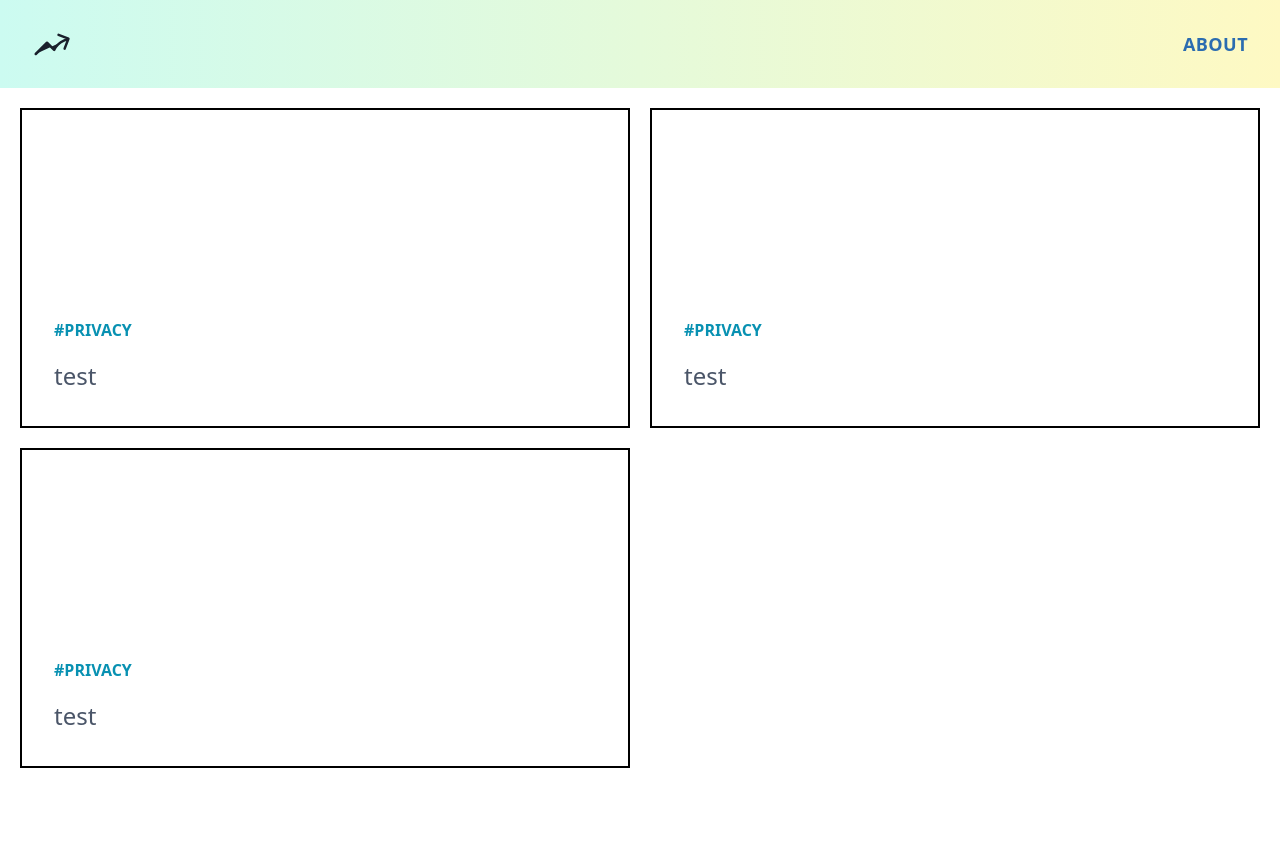
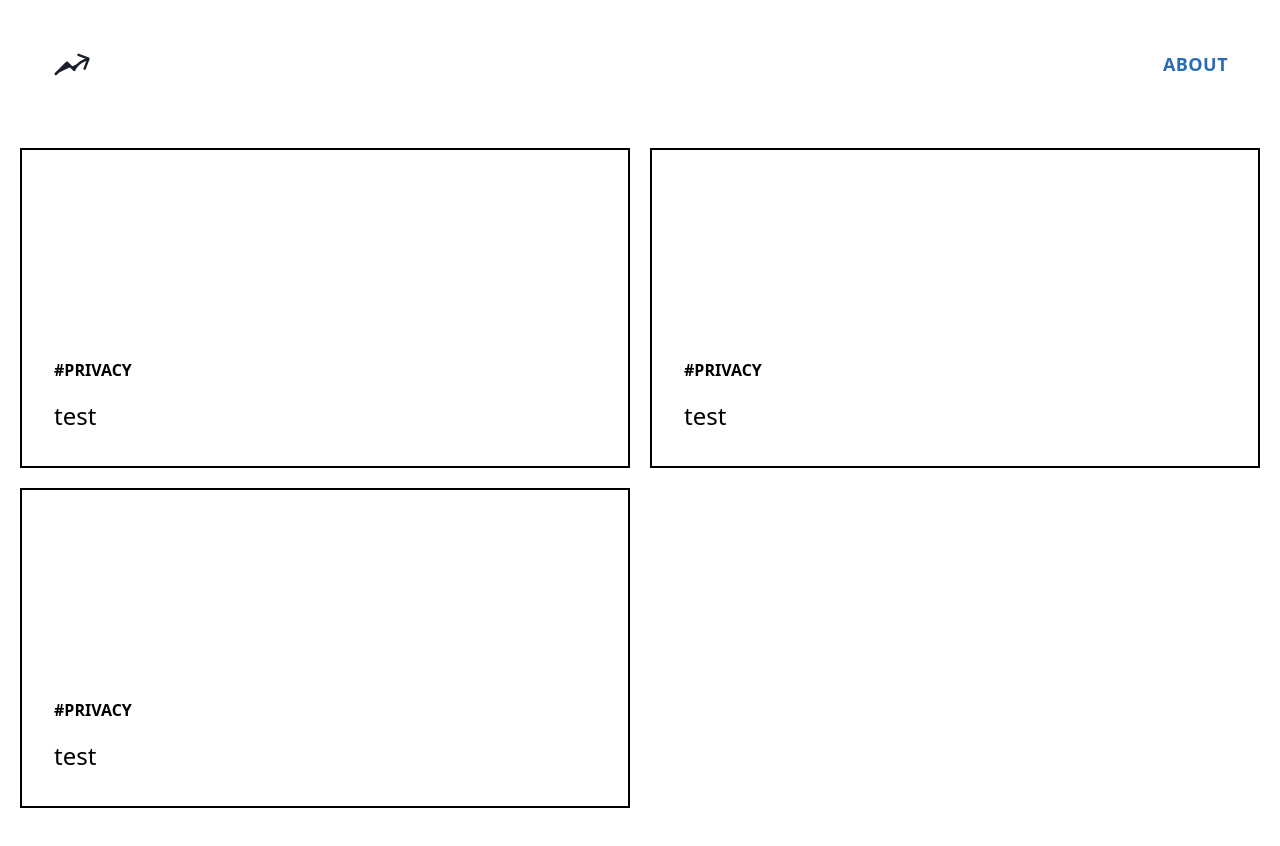
Before and after one commit to willisbrigge/cryptobasket.org, a Next.js app: page / in a window 1280 px wide. Shown: the top 846 px of the page. Built offline with nearby package versions, Linux system fonts and the light colour scheme.

Commit message:
theme clean up

```diff
--- a/src/blog/BlogGallery.tsx
+++ b/src/blog/BlogGallery.tsx
@@ -20,7 +20,7 @@ const BlogGallery = (props: IBlogGalleryProps) => (
 							<span className="absolute inset-0 border-2 border-black border-dashed" />
 							<div className="relative flex items-end h-full transition-transform transform bg-white border-2 border-black group-hover:-translate-x-2 group-hover:-translate-y-2">
 								<div className="px-8 pb-8 transition-opacity group-hover:opacity-0 group-hover:absolute">
-									<h2 className="font-semibold mb-2 mt-5 text-cyan-600 uppercase">#{elt.category}</h2>
+									<h2 className="font-semibold mb-2 mt-5  uppercase">#{elt.category}</h2>
 									<h2 className="mt-4 text-2xl font-medium">{elt.title}</h2>
 								</div>
 								<div className="absolute p-8 transition-opacity opacity-0 group-hover:opacity-100 group-hover:relative">
--- a/src/pages/posts/[slug].tsx
+++ b/src/pages/posts/[slug].tsx
@@ -36,20 +36,25 @@ const DisplayPost = (props: IPostProps) => (
 			/>
 		}
 	>
-		<aside className="p-12 bg-gray-100 sm:p-16 lg:p-24">
-			<div className="max-w-xl mx-auto text-center">
-				<p className="text-sm font-medium text-gray-500 uppercase">#{props.category}</p>
-				<p className="mt-2 text-3xl font-bold sm:text-5xl">{props.title}</p>
-				<p className="mt-2 text-sm text-gray-500">{format(new Date(props.date), 'LLLL d, yyyy')}</p>
+		<div className="text-center py-20">
+			<h2 className="relative inline-block px-5 py-2 mb-5 text-5xl  font-extrabold bg-white border-2 border-black">
+				<div className="absolute w-full py-2 h-full inset-0 border-2 border-black bg-black ml-1.5 mt-1.5" />
+				<div className="absolute inset-0 w-full h-full py-2 bg-white" />
+				<span className="relative">{props.title}</span>
+			</h2>
+			<p className="text-xl font-medium text-gray-800 mb-7">
+				#{props.category} - {format(new Date(props.date), 'LLLL d, yyyy')}
+			</p>
 		</div>
-		</aside>
 
+		<div className="m-auto max-w-4xl">
 			<Content>
 				<div
 					// eslint-disable-next-line react/no-danger
 					dangerouslySetInnerHTML={{ __html: props.content }}
 				/>
-		</Content>
+			</Content>{' '}
+		</div>
 	</Main>
 );
 
--- a/src/templates/Main.tsx
+++ b/src/templates/Main.tsx
@@ -8,10 +8,10 @@ type IMainProps = {
 };
 
 const Main = (props: IMainProps) => (
-	<div className="antialiased w-full text-gray-700 px-3 md:px-0">
+	<div className="px-5 py-5 mx-auto container">
 		{props.meta}
 
-		<section className="w-full px-8 text-gray-700 bg-gradient-to-r from-teal-100 to-yellow-100">
+		<section className="w-full px-8 text-gray-700">
 			<div className="flex flex-col flex-wrap items-center justify-between py-6 mx-auto md:flex-row container">
 				<div className="relative flex flex-col md:flex-row">
 					<Link href="/">
@@ -30,9 +30,7 @@ const Main = (props: IMainProps) => (
 			</div>
 		</section>
 
-		<div className="px-5 py-5 mx-auto  container">
-			<div>{props.children}</div>
-		</div>
+		<div className="py-10">{props.children}</div>
 	</div>
 );
 
--- a/src/utils/AppConfig.ts
+++ b/src/utils/AppConfig.ts
@@ -3,7 +3,7 @@ export const AppConfig = {
 	title: 'Crypto Basket',
 	description: 'Open Source Blockchain & Cryptocurrency Projects Directory.',
 	locale: 'en',
-	pagination_size: 15,
+	pagination_size: 12,
 	url: 'https://cryptobasket.org',
 	cdn: 'https://cdn.cryptobasket.org/',
 };
```
Lines whose indentation alone changed are shown as unchanged.
